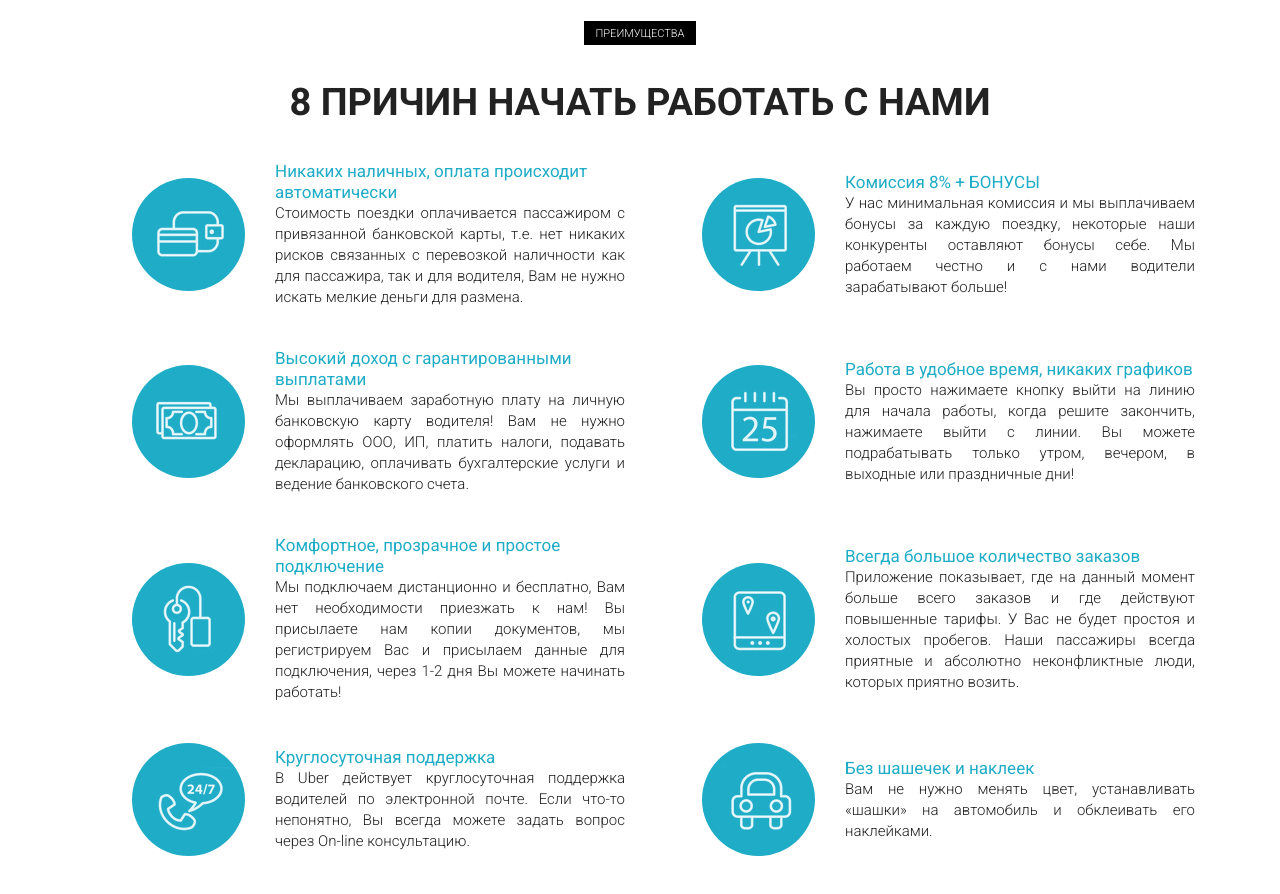
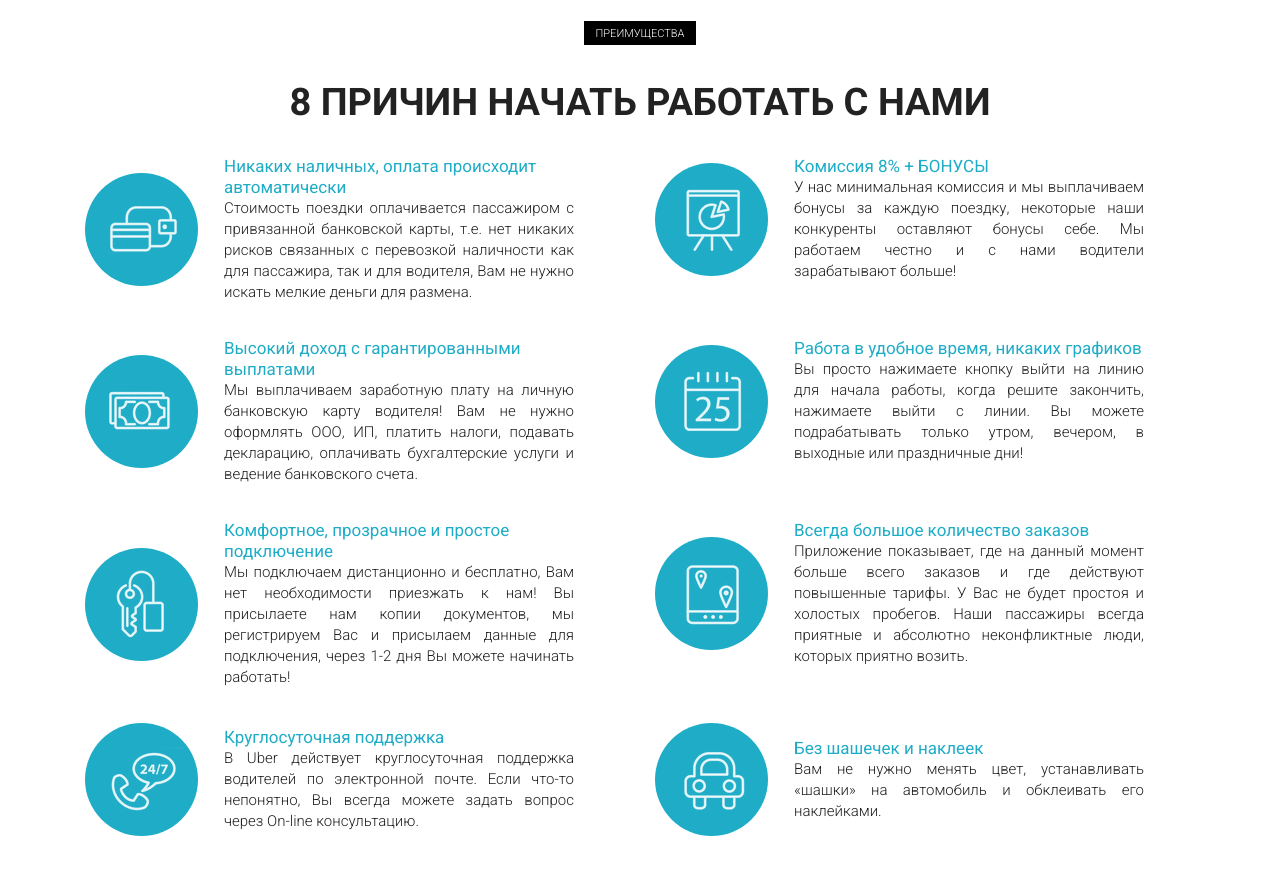
Before and after one commit to WiiJoy/WiiJoy.github.io, a plain HTML site: page index.html in a window 1280 px wide. Shown: the part 900-1794 px from the top of the page. Drawn offline with Linux system fonts and the light colour scheme.

Commit message:
Fix the structure of the section 'advant'

```diff
--- a/css/style.css
+++ b/css/style.css
@@ -167,15 +167,14 @@ h2 {
     line-height: 38px;
 }
 
-.advant .advent_wrapper {
-    margin-top: 40px;
+.advant .advant_wrapper {
+    margin-top: 35px;
     display: flex;
-    justify-content: center;
+    justify-content: start;
     align-items: center;
 }
 
 .advant .advant_round {
-    margin: 0 0 0 auto;
     display: flex;
     justify-content: center;
     align-items: center;
@@ -185,15 +184,16 @@ h2 {
     border-radius: 100%;
 }
 
-.advant .advant_icon {
-    margin: 0 auto;
+.advant .advant_item {
+    width: 350px;
+    margin-left: 26px;
+    line-height: 21px;
 }
 
 .advant .advant_title {
     font-size: 17px;
     font-weight: 400;
     color: #1eacc7;
-    line-height: 21px;
 }
 
 .advant .advant_descr {
@@ -201,5 +201,4 @@ h2 {
     font-weight: 300;
     color: #202020;
     text-align: justify;
-    line-height: 21px;
 }
--- a/index.html
+++ b/index.html
@@ -68,99 +68,117 @@
         <div class="container">
             <div class="advant_header">преимущества</div>
             <h2 class="advant_subheader">8 причин начать работать с нами</h2>
-            <div class="row advent_wrapper">
-                <div class="col-md-2">
+
+            <div class="row">
+                <div class="col-md-6">
+                    <div class="advant_wrapper">
                         <div class="advant_round">
                             <img src="icons/reasons/1.png" alt="1" class="advant_icon">
                         </div>
-                </div>
-                <div class="col-md-4">
+                        <div class="advant_item">
                             <div class="advant_title">Никаких наличных, оплата происходит автоматически</div>
                             <div class="advant_descr">
                                 Стоимость поездки оплачивается пассажиром с привязанной банковской карты, т.е. нет никаких рисков связанных с перевозкой наличности как для пассажира, так и для водителя, Вам не нужно искать мелкие деньги для размена.
                             </div>
                         </div>
-                <div class="col-md-2">
+                    </div>
+                </div>
+                <div class="col-md-6">
+                    <div class="advant_wrapper">
                         <div class="advant_round">
                             <img src="icons/reasons/2.png" alt="2" class="advant_icon">
                         </div>
-                </div>
-                <div class="col-md-4">
+                        <div class="advant_item">
                             <div class="advant_title">Комиссия 8% + БОНУСЫ</div>
                             <div class="advant_descr">
                                 У нас минимальная комиссия и мы выплачиваем бонусы за каждую поездку, некоторые наши конкуренты оставляют бонусы себе. Мы работаем честно и с нами водители зарабатывают больше!
                             </div>
                         </div>
                     </div>
-            <div class="row advent_wrapper">
-                <div class="col-md-2">
+                </div>
+            </div>
+            <div class="row">
+                <div class="col-md-6">
+                    <div class="advant_wrapper">
                         <div class="advant_round">
                             <img src="icons/reasons/3.png" alt="3" class="advant_icon">
                         </div>
-                </div>
-                <div class="col-md-4">
+                        <div class="advant_item">
                             <div class="advant_title">Высокий доход с гарантированными выплатами</div>
                             <div class="advant_descr">
                                 Мы выплачиваем заработную плату на личную банковскую карту водителя! Вам не нужно оформлять ООО, ИП, платить налоги, подавать декларацию, оплачивать бухгалтерские услуги и ведение банковского счета.
                             </div>
                         </div>
-                <div class="col-md-2">
+                    </div>
+                </div>
+                <div class="col-md-6">
+                    <div class="advant_wrapper">
                         <div class="advant_round">
                             <img src="icons/reasons/4.png" alt="4" class="advant_icon">
                         </div>
-                </div>
-                <div class="col-md-4">
+                        <div class="advant_item">
                             <div class="advant_title">Работа в удобное время, никаких графиков</div>
                             <div class="advant_descr">
                                 Вы просто нажимаете кнопку выйти на линию для начала работы, когда решите закончить, нажимаете выйти с линии. Вы можете подрабатывать только утром, вечером, в выходные или праздничные дни!
                             </div>
                         </div>
                     </div>
-            <div class="row advent_wrapper">
-                <div class="col-md-2">
+                </div>
+            </div>
+            <div class="row">
+                <div class="col-md-6">
+                    <div class="advant_wrapper">
                         <div class="advant_round">
                             <img src="icons/reasons/5.png" alt="5" class="advant_icon">
                         </div>
-                </div>
-                <div class="col-md-4">
+                        <div class="advant_item">
                             <div class="advant_title">Комфортное, прозрачное и простое подключение</div>
                             <div class="advant_descr">
                                 Мы подключаем дистанционно и бесплатно, Вам нет необходимости приезжать к нам! Вы присылаете нам копии документов, мы регистрируем Вас и присылаем данные для подключения, через 1-2 дня Вы можете начинать работать!
                             </div>
                         </div>
-                <div class="col-md-2">
+                    </div>
+                </div>
+                <div class="col-md-6">
+                    <div class="advant_wrapper">
                         <div class="advant_round">
                             <img src="icons/reasons/6.png" alt="6" class="advant_icon">
                         </div>
-                </div>
-                <div class="col-md-4">
+                        <div class="advant_item">
                             <div class="advant_title">Всегда большое количество заказов</div>
                             <div class="advant_descr">
                                 Приложение показывает, где на данный момент больше всего заказов и где действуют повышенные тарифы. У Вас не будет простоя и холостых пробегов. Наши пассажиры всегда приятные и абсолютно неконфликтные люди, которых приятно возить.
                             </div>
                         </div>
                     </div>
-            <div class="row advent_wrapper">
-                <div class="col-md-2">
+                </div>
+            </div>
+            <div class="row">
+                <div class="col-md-6">
+                    <div class="advant_wrapper">
                         <div class="advant_round">
                             <img src="icons/reasons/7.png" alt="7" class="advant_icon">
                         </div>
-                </div>
-                <div class="col-md-4">
+                        <div class="advant_item">
                             <div class="advant_title">Круглосуточная поддержка</div>
                             <div class="advant_descr">
                                 В Uber действует круглосуточная поддержка водителей по электронной почте. Если что-то непонятно, Вы всегда можете задать вопрос через On-line консультацию.
                             </div>
                         </div>
-                <div class="col-md-2">
+                    </div>
+                </div>
+                <div class="col-md-6">
+                    <div class="advant_wrapper">
                         <div class="advant_round">
                             <img src="icons/reasons/8.png" alt="8" class="advant_icon">
                         </div>
-                </div>
-                <div class="col-md-4">
+                        <div class="advant_item">
                             <div class="advant_title">Без шашечек и наклеек</div>
                             <div class="advant_descr">
                                 Вам не нужно менять цвет, устанавливать «шашки» на автомобиль и обклеивать его наклейками.
+                            </div>
+                        </div>
+                    </div>
                 </div>
             </div>
             </div>
```
Lines whose indentation alone changed are shown as unchanged.
